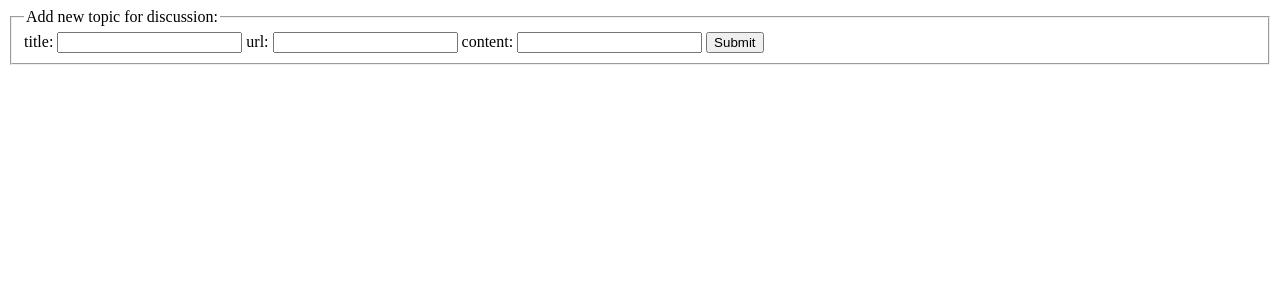
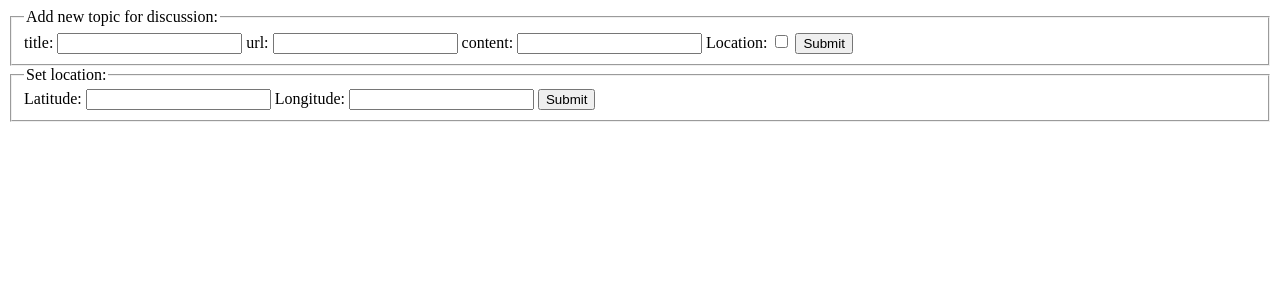
Before and after one commit to MateuszPuto/socialnews, a Django app: page /forum/newpost.html/ in a window 1280 px wide. Shown: the top 300 px of the page. Run offline with Django 4.2, Linux system fonts and the light colour scheme; the visitor is signed in with stand-in values (Sample User, id 1).

Commit message:
local posts

```diff
--- a/src/forum/forms.py
+++ b/src/forum/forms.py
@@ -5,6 +5,11 @@ class NewTopic(forms.Form):
     title = forms.CharField(label="title", max_length=100)
     url = forms.URLField(label="url", max_length=200)
     content = forms.CharField(label="content", max_length=500)
+    location = forms.BooleanField(required=False)
 
 class NewComment(forms.Form):
     content = forms.CharField(label="content", max_length=200)
+
+class NewLocation(forms.Form):
+    latitude = forms.FloatField(required=False)
+    longitude = forms.FloatField(required=False)
--- a/src/forum/templates/forum/base.html
+++ b/src/forum/templates/forum/base.html
@@ -5,6 +5,10 @@
     {% if user is not None %}
         <span id="username">Logged in as <a href="{% url 'user:profile' %}">{{ user }}</a></span>
     {% endif %}
+
+    <span style="float: right;">
+        <input type="text" id="searchbar">
+    </span>
 
     <br><br>
 
--- a/src/forum/templates/forum/newtopic.html
+++ b/src/forum/templates/forum/newtopic.html
@@ -7,4 +7,14 @@
 
 		<input type="submit" value="Submit">
 	</fieldset>
+
+	{% if topic.location %}
+		<fieldset>
+			<legend>Set location:</legend>
+
+			{{ location }}
+
+			<input type="submit" value="Submit">
+		</fieldset>
+	{% endif %}
 </form>
--- a/src/forum/templates/forum/post.html
+++ b/src/forum/templates/forum/post.html
@@ -1,4 +1,5 @@
 <h1>{{ post.title }}</h1>
+<h3>{{ loc }}</h3>
 <a href="{{ post.url }}">{{ post.url }}</a>
 <p>
 	{{ post.content }} <br><br>
--- a/src/forum/views.py
+++ b/src/forum/views.py
@@ -1,4 +1,4 @@
-from django.shortcuts import render
+from django.shortcuts import render, redirect
 
 from django.http import HttpResponse, HttpResponseRedirect, Http404
 from django.urls import reverse
@@ -14,10 +14,17 @@ from datetime import datetime
 
 import random
 
-from socialnews.tasks import add_nums
+import folium
 
-from .models import Topic, Comment, VotedComments, VotedPosts
-from .forms import NewTopic, NewComment
+import geocoder
+from ipware import get_client_ip
+
+from elasticsearch import Elasticsearch
+
+from socialnews.tasks import haversine_distance
+
+from .models import Topic, Comment, VotedComments, VotedPosts, Location, UserLocal
+from .forms import NewTopic, NewComment, NewLocation
 
 def index(request):
     latest_posts = Topic.objects.order_by('-pub_date')
@@ -38,6 +45,7 @@ def index(request):
 
     return render(request, 'forum/index.html', context)
 
+## This view should return posts that match user interests
 def feed(request):
     user_feed = Topic.objects.order_by('-votes')
 
@@ -62,13 +70,26 @@ def newest(request):
 
     return render(request, 'forum/newest.html', context)
 
-## This view is supposed to return posts in geographical proximity
 def local(request):
-    # Doing some message queue work
-    for i in range(0, 100):
-        add_nums.delay(5, i)
+    posts = Location.objects.select_related('relates')
 
-    local_posts = Topic.objects.order_by('-pub_date')
+    ip, is_routable = get_client_ip(request)
+    curr = geocoder.ipinfo(ip).latlng
+
+    for post in posts:
+        dst = haversine_distance.delay(curr, (post.latitude, post.longitude)).get()
+
+        if dst < 1000:
+            local_user_post =  UserLocal.objects.create(topic=Topic.objects.get(pk=post.relates.uuid), username=request.user.get_username(), distance=dst)
+            local_user_post.save()
+
+    user_local = UserLocal.objects.prefetch_related('topic').order_by('-distance')
+
+    lst = []
+    for u in user_local:
+        lst.append(u.topic.uuid)
+
+    local_posts = Topic.objects.filter(pk__in=lst)
 
     context = {
                 'user_feed': local_posts,
@@ -81,9 +102,14 @@ def local(request):
 
 def post(request, post_uuid):
     post = Topic.objects.get(pk=post_uuid)
-    comments = Comment.objects.all().filter(topic=post).order_by('-votes')
+    comments = Comment.objects.filter(topic=post).order_by('-votes')
 
     p = Paginator(comments, 3)
+
+    if Location.objects.filter(relates=post).exists():
+        loc  = Location.objects.get(relates=post).__str__()
+    else:
+        loc = "Null"
 
     if request.GET.get('page'):
         page_number = request.GET.get('page')
@@ -93,6 +119,7 @@ def post(request, post_uuid):
     context = {
             'post': post,
             'comments': p.page(page_number),
+            "loc": loc,
             }
 
     return render(request, 'forum/post.html', context)
@@ -133,20 +160,37 @@ def addtopic(request):
 
         if topic.is_valid():
             data = topic.cleaned_data
-
             tp = Topic()
             tp.title = data["title"]
             tp.url = data["url"]
             tp.content = data["content"]
             tp.pub_date = datetime.now().__str__()
             tp.username = request.user.get_username()
+            tp.geography = data["location"]
             tp.save()
 
-            return HttpResponseRedirect('/forum/')
+            if tp.geography:
+                location = NewLocation(request.POST)
+
+                if location.is_valid():
+                    loc_data = location.cleaned_data
+
+                    loc = Location()
+                    loc.relates = tp
+                    loc.latitude = loc_data["latitude"]
+                    loc.longitude = loc_data["longitude"]
+                    loc.save()
+
+                    return HttpResponseRedirect('/forum/')
+                else:
+                    render(request, 'forum/newtopic.html', {'topic': topic, 'location': location})
+            else:
+                return HttpResponseRedirect('/forum/')
     else:
         topic = NewTopic()
+        location = NewLocation()
 
-    return render(request, 'forum/newtopic.html', {'topic': topic})
+    return render(request, 'forum/newtopic.html', {'topic': topic, 'location': location})
 
 @login_required(login_url='/accounts/login/')
 def comment(request, post_uuid):
--- a/src/socialnews/celery_main.py
+++ b/src/socialnews/celery_main.py
@@ -11,7 +11,7 @@ app = Celery('socialnews')
 # the configuration object to child processes.
 # - namespace='CELERY' means all celery-related configuration keys
 #   should have a `CELERY_` prefix.
-app.config_from_object('django.conf:settings', namespace='CELERY')
+app.config_from_object('socialnews.celeryconfig')
 
 # Load task modules from all registered Django apps.
 app.autodiscover_tasks()
```
Also changed, not shown: src/forum/models.py (+14 -0 lines), src/socialnews/celeryconfig.py (added, +10 -0 lines), src/socialnews/tasks.py (+18 -1 lines), src/forum/migrations/0001_initial.py, src/user/migrations/0001_initial.py.
